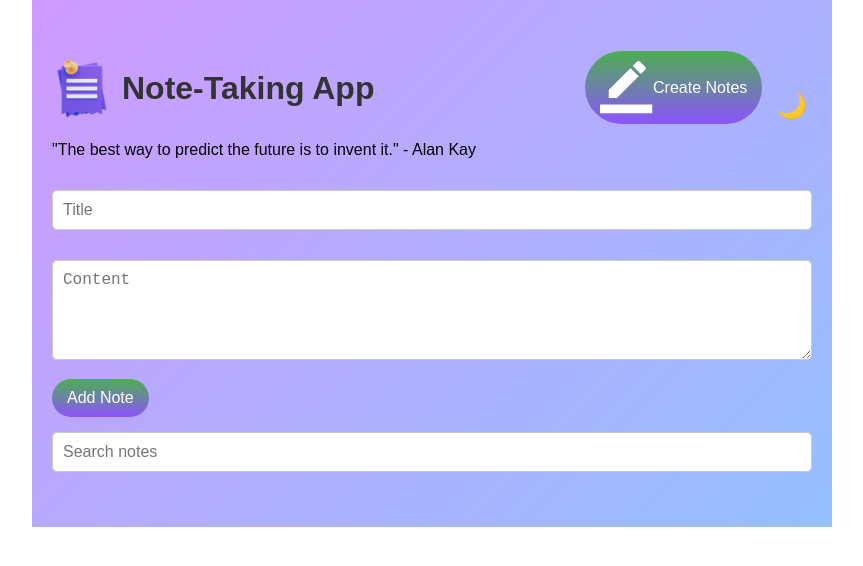
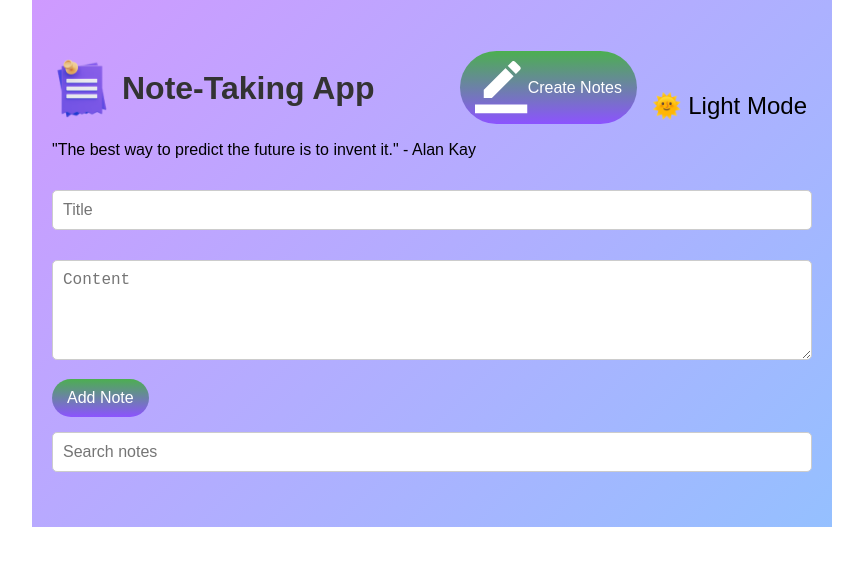
Before and after one commit to SY584/Final_Project, a plain HTML site: page index.html in a window 1280 px wide. Shown: the whole page, without its empty margins (208-1071 px from the left). Drawn offline with Linux system fonts and the light colour scheme; no server answers.

Commit message:
Update index.html

```diff
--- a/index.html
+++ b/index.html
@@ -17,11 +17,14 @@
             </h1>
             <nav class="header-buttons">
                 <button id="createNote" aria-label="Create a new note">
-                    <img src="edit.png" alt=""> Create Notes
+                    <img src="edit.png" alt="" /> Create Notes
                 </button>
-                <button id="themeToggle" aria-label="Toggle Dark/Light Mode">🌙</button>
+                <button id="themeToggle" aria-label="Toggle Dark/Light Mode">
+                    🌞 Light Mode
+                </button>
             </nav>
         </header>
+
 
         <div class="quote-container" aria-live="polite">
             <p id="quote">Your quote will appear here...</p>
```
